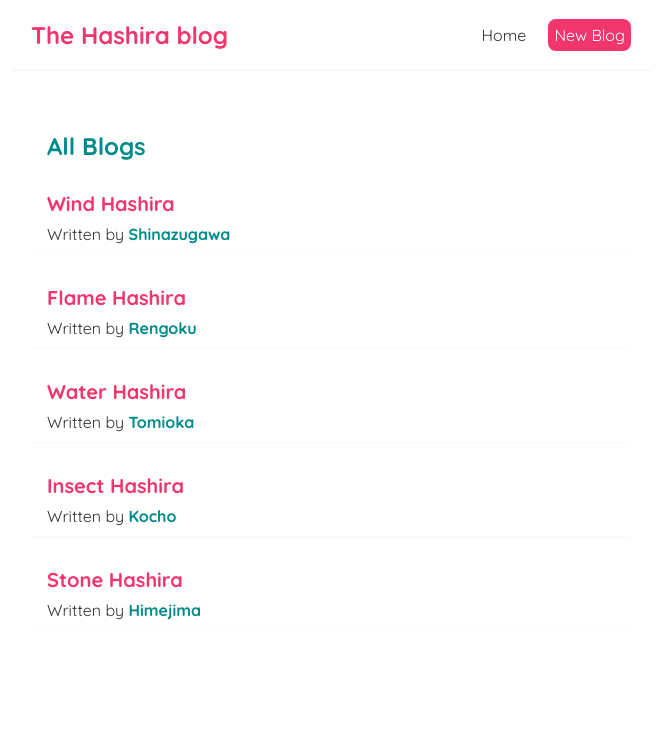
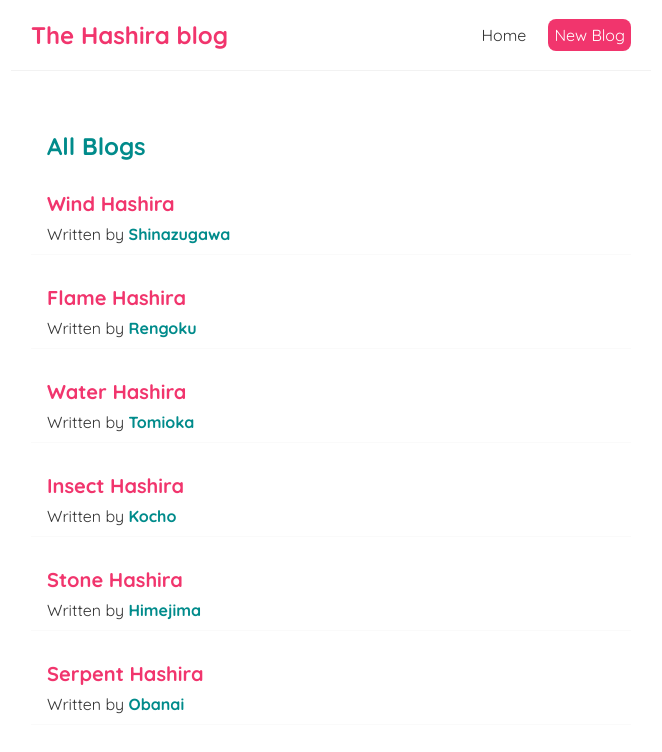
Before and after one commit to SurajSarangi/Hashira-blog, a React (Create React App) app: page / in a window 1280 px wide. Shown: the top 752 px of the page, without its empty margins (309-971 px from the left). Built offline with nearby package versions, Linux system fonts and the light colour scheme; data requests are answered from the project's data file; the HTML template or start-up script is replaced by a standard one.

Commit message:
Added delete functionality to blogDetails.js

```diff
--- a/data/db.json
+++ b/data/db.json
@@ -1,10 +1,40 @@
-
 {
   "blogs": [
-    { "title": "Wind Hashira" , "body": "lorem ipsum..." , "author": "Shinazugawa", "id": 1 },
-    { "title": "Flame Hashira" , "body": "lorem ipsum..." , "author": "Rengoku", "id": 2 },
-    { "title": "Water Hashira" , "body": "lorem ipsum..." , "author": "Tomioka", "id": 3 },
-    { "title": "Insect Hashira" , "body": "lorem ipsum..." , "author": "Kocho", "id": 4 },
-    { "title": "Stone Hashira" , "body": "lorem ipsum..." , "author": "Himejima", "id": 5 }
+    {
+      "title": "Wind Hashira",
+      "body": "lorem ipsum...",
+      "author": "Shinazugawa",
+      "id": 1
+    },
+    {
+      "title": "Flame Hashira",
+      "body": "lorem ipsum...",
+      "author": "Rengoku",
+      "id": 2
+    },
+    {
+      "title": "Water Hashira",
+      "body": "lorem ipsum...",
+      "author": "Tomioka",
+      "id": 3
+    },
+    {
+      "title": "Insect Hashira",
+      "body": "lorem ipsum...",
+      "author": "Kocho",
+      "id": 4
+    },
+    {
+      "title": "Stone Hashira",
+      "body": "lorem ipsum...",
+      "author": "Himejima",
+      "id": 5
+    },
+    {
+      "title": "Serpent Hashira",
+      "body": "lorem ipsum ...",
+      "author": "Obanai",
+      "id": 6
+    }
   ]
 }
--- a/src/BlogDetails.js
+++ b/src/BlogDetails.js
@@ -1,10 +1,19 @@
-import { useParams } from "react-router";
+import { useHistory, useParams } from "react-router";
 import useFetch from "./useFetch";
 
 const BlogDetails = () => {
 
     const { id } = useParams();
     const { data : blog, isPending, error } = useFetch(`http://localhost:5000/blogs/${id}`);
+    const history = useHistory();
+
+    const handleDelete = () => {
+        fetch(`http://localhost:5000/blogs/${id}`, {
+            method: 'DELETE'
+        }).then(()=>{
+            history.push('/');
+        })
+    };
 
     return (
         <div className="blog-details">
@@ -15,6 +24,7 @@
                     <h2>{blog.title}</h2>
                     <p>Written by <span> {blog.author} </span></p>
                     <div>{blog.body}</div>
+                    <button onClick={handleDelete}>Delete</button>
                 </article>
             )}
         </div>
```
